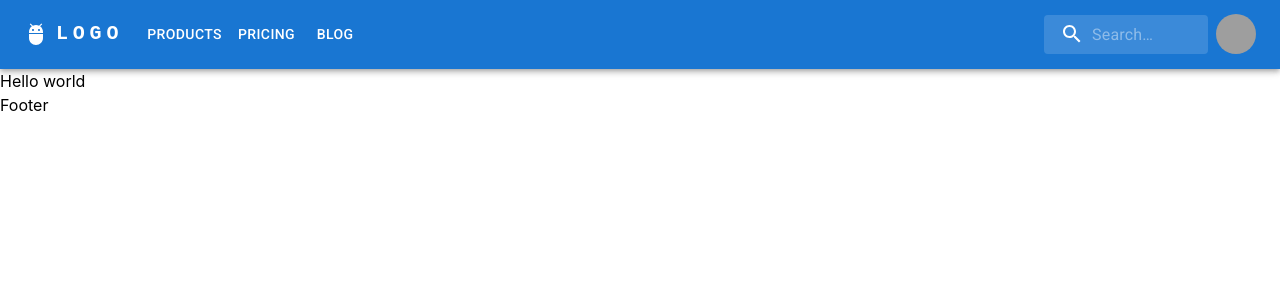
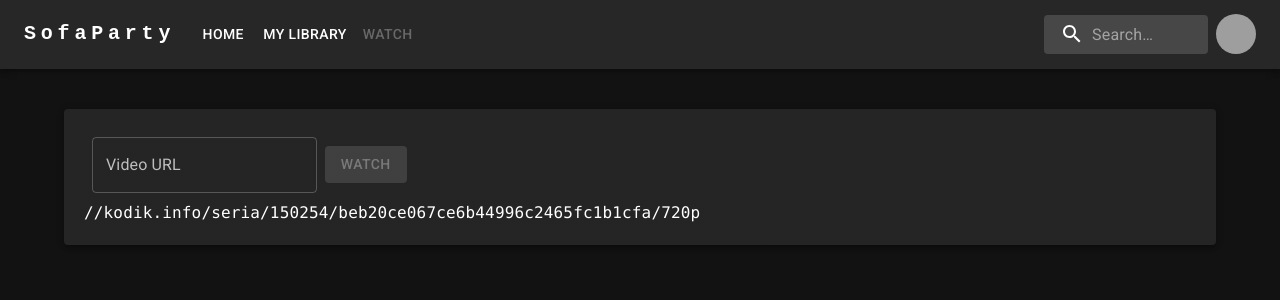
Before and after one commit to RayVector/sofaparty, a React (Create React App) app: page /watch in a window 1280 px wide. Shown: the top 300 px of the page. Built offline with nearby package versions, Linux system fonts and the light colour scheme; grey boxes are pictures that could not be loaded.

Commit message:
friends list added

```diff
--- a/src/App.tsx
+++ b/src/App.tsx
@@ -1,13 +1,22 @@
 import React from 'react';
+import { Route, Routes} from 'react-router-dom'
 import {TheHeader} from "./components/TheHeader";
-import {TheFooter} from "./components/TheFooter";
+import {Container} from "@mui/material";
+import {Home} from "./pages/Home";
+import {MyLibrary} from "./pages/MyLibrary";
+import {Watch} from "./pages/Watch";
 
 function App() {
   return (
     <>
       <TheHeader/>
-      <div>Hello world</div>
-      <TheFooter/>
+      <Container className={'py-5'}>
+        <Routes>
+          <Route path={'/'} element={<Home/>}/>
+          <Route path={'/my-library'} element={<MyLibrary/>}/>
+          <Route path={'/watch'} element={<Watch/>}/>
+        </Routes>
+      </Container>
     </>
   );
 }
--- /dev/null
+++ b/src/components/CinemaBar.tsx
@@ -0,0 +1,21 @@
+interface ICinemaBarProps {
+  src: string
+  width?: string
+  height?: string
+  isFullWidth?: boolean
+}
+
+export const CinemaBar = ({ src, width, height, isFullWidth = false}: ICinemaBarProps) => {
+  return(
+    <div>
+      <iframe
+        src={src}
+        width={isFullWidth ? '100%' : width || "607"}
+        height={height || "600"}
+        frameBorder="0"
+        allowFullScreen
+        allow="autoplay *; fullscreen *"
+      />
+    </div>
+  )
+}
--- a/src/components/TheFooter.tsx
+++ /dev/null
@@ -1,5 +0,0 @@
-export const TheFooter = () => {
-  return(
-    <div>Footer</div>
-  )
-}
--- /dev/null
+++ b/src/components/TheFriendsDrawer.tsx
@@ -0,0 +1,127 @@
+import React from "react";
+import Box from '@mui/material/Box';
+import Drawer from '@mui/material/Drawer';
+import Accordion from '@mui/material/Accordion';
+import AccordionDetails from '@mui/material/AccordionDetails';
+import AccordionSummary from '@mui/material/AccordionSummary';
+import Typography from '@mui/material/Typography';
+import ExpandMoreIcon from '@mui/icons-material/ExpandMore';
+import Avatar from "@mui/material/Avatar";
+import {List, ListItem, ListItemButton, ListItemIcon, ListItemText} from "@mui/material";
+import EmailIcon from '@mui/icons-material/Email';
+import SendIcon from '@mui/icons-material/Send';
+import DeleteIcon from '@mui/icons-material/Delete';
+
+interface IFriendsDrawerProps {
+  isDrawerShown: boolean
+  setDrawerShown: (status: boolean) => void
+}
+
+// for dev
+const friendsList = [
+  {
+    id: 1,
+    name: 'Mike',
+    avatar: '/mike'
+  },
+  {
+    id: 2,
+    name: 'Sam',
+    avatar: '/sam'
+  }
+]
+
+export const TheFriendsDrawer = ({isDrawerShown, setDrawerShown}: IFriendsDrawerProps) => {
+  const [expanded, setExpanded] = React.useState<number | false>(false);
+
+  const handleChange =
+    (panel: number) => (event: React.SyntheticEvent, isExpanded: boolean) => {
+      setExpanded(isExpanded ? panel : false);
+    };
+
+  const toggleDrawer = (status: boolean) =>
+    (event: React.KeyboardEvent | React.MouseEvent) => {
+      if (
+        event.type === 'keydown' &&
+        ((event as React.KeyboardEvent).key === 'Tab' ||
+          (event as React.KeyboardEvent).key === 'Shift')
+      ) {
+        return;
+      }
+      setDrawerShown(status);
+    };
+
+  const friendActionHandler = (action: string) => {
+    console.log('friendActionHandler:', action)
+  }
+
+
+  return (
+    <>
+      <Drawer
+        anchor={'right'}
+        open={isDrawerShown}
+        onClose={toggleDrawer(false)}
+      >
+        <Box
+          sx={{width: 250}}
+          role="presentation"
+          onKeyDown={toggleDrawer(false)}
+        >
+          <div>
+            {friendsList.map(friend =>
+              <Accordion expanded={expanded === friend.id} onChange={handleChange(friend.id)}>
+                <AccordionSummary
+                  expandIcon={<ExpandMoreIcon/>}
+                  aria-controls="panel1bh-content"
+                  id="panel1bh-header"
+                >
+                  <Typography sx={{width: '33%', flexShrink: 0}}>
+                    <Avatar/>
+                  </Typography>
+                  <Typography>
+                    {friend.name}
+                  </Typography>
+                </AccordionSummary>
+                <AccordionDetails sx={{ padding: '0px' }}>
+                  <List dense={true}>
+                    <ListItem dense={true} sx={{ padding: '0px' }}>
+                      <ListItemButton onClick={() => friendActionHandler('invite')}>
+                        <ListItemIcon>
+                          <SendIcon/>
+                        </ListItemIcon>
+                        <ListItemText>
+                          Invite
+                        </ListItemText>
+                      </ListItemButton>
+                    </ListItem>
+                    <ListItem dense={true} sx={{ padding: '0px' }}>
+                      <ListItemButton onClick={() => friendActionHandler('message')}>
+                        <ListItemIcon>
+                          <EmailIcon/>
+                        </ListItemIcon>
+                        <ListItemText>
+                          Message
+                        </ListItemText>
+                      </ListItemButton>
+                    </ListItem>
+                    <ListItem dense={true} sx={{ padding: '0px' }}>
+                      <ListItemButton onClick={() => friendActionHandler('remove')}>
+                        <ListItemIcon>
+                          <DeleteIcon/>
+                        </ListItemIcon>
+                        <ListItemText>
+                          Remove
+                        </ListItemText>
+                      </ListItemButton>
+                    </ListItem>
+                  </List>
+                </AccordionDetails>
+              </Accordion>)
+            }
+          </div>
+        </Box>
+      </Drawer>
+    </>
+  )
+}
--- a/src/components/TheHeader.tsx
+++ b/src/components/TheHeader.tsx
@@ -13,13 +13,14 @@ import Tooltip from '@mui/material/Tooltip';
 import MenuItem from '@mui/material/MenuItem';
 import AdbIcon from '@mui/icons-material/Adb';
 import SearchIcon from '@mui/icons-material/Search';
-import { styled, alpha } from '@mui/material/styles';
+import {styled, alpha} from '@mui/material/styles';
 import InputBase from '@mui/material/InputBase';
+import pages from '../configs/navigation';
+import settings from '../configs/profileNavigation';
+import {Link, useLocation} from "react-router-dom";
+import {TheFriendsDrawer} from "./TheFriendsDrawer";
 
-const pages = ['Products', 'Pricing', 'Blog'];
-const settings = ['Profile', 'Account', 'Dashboard', 'Logout'];
-
-const Search = styled('div')(({ theme }) => ({
+const Search = styled('div')(({theme}) => ({
   position: 'relative',
   borderRadius: theme.shape.borderRadius,
   backgroundColor: alpha(theme.palette.common.white, 0.15),
@@ -34,7 +35,7 @@ const Search = styled('div')(({ theme }) => ({
   },
 }));
 
-const SearchIconWrapper = styled('div')(({ theme }) => ({
+const SearchIconWrapper = styled('div')(({theme}) => ({
   padding: theme.spacing(0, 2),
   height: '100%',
   position: 'absolute',
@@ -44,7 +45,7 @@ const SearchIconWrapper = styled('div')(({ theme }) => ({
   justifyContent: 'center',
 }));
 
-const StyledInputBase = styled(InputBase)(({ theme }) => ({
+const StyledInputBase = styled(InputBase)(({theme}) => ({
   color: 'inherit',
   '& .MuiInputBase-input': {
     padding: theme.spacing(1, 1, 1, 0),
@@ -64,6 +65,9 @@ const StyledInputBase = styled(InputBase)(({ theme }) => ({
 export const TheHeader = () => {
   const [anchorElNav, setAnchorElNav] = useState<null | HTMLElement>(null);
   const [anchorElUser, setAnchorElUser] = useState<null | HTMLElement>(null);
+  const [isFriendsShown, setFriendsShown] = useState<boolean>(false)
+
+  const route = useLocation()
 
   const handleOpenNavMenu = (event: React.MouseEvent<HTMLElement>) => {
     setAnchorElNav(event.currentTarget);
@@ -80,11 +84,20 @@ export const TheHeader = () => {
     setAnchorElUser(null);
   };
 
-  return(
+  const handleChooseUserMenu = ({ value }: any) => {
+    switch (value) {
+      case 'friends':
+        setFriendsShown(true)
+      break;
+    }
+    handleCloseUserMenu()
+  }
+
+  return (
     <AppBar position="static">
+      <TheFriendsDrawer isDrawerShown={isFriendsShown} setDrawerShown={setFriendsShown}/>
       <Container maxWidth="xl">
-        <Toolbar disableGutters>
-          <AdbIcon sx={{ display: { xs: 'none', md: 'flex' }, mr: 1 }} />
+        <Toolbar disableGutters variant={'dense'}>
           <Typography
             variant="h6"
             noWrap
@@ -92,7 +105,7 @@ export const TheHeader = () => {
             href="/"
             sx={{
               mr: 2,
-              display: { xs: 'none', md: 'flex' },
+              display: {xs: 'none', md: 'flex'},
               fontFamily: 'monospace',
               fontWeight: 700,
               letterSpacing: '.3rem',
@@ -100,10 +113,10 @@ export const TheHeader = () => {
               textDecoration: 'none',
             }}
           >
-            LOGO
+            SofaParty
           </Typography>
 
-          <Box sx={{ flexGrow: 1, display: { xs: 'flex', md: 'none' } }}>
+          <Box sx={{flexGrow: 1, display: {xs: 'flex', md: 'none'}}}>
             <IconButton
               size="large"
               aria-label="account of current user"
@@ -112,7 +125,7 @@ export const TheHeader = () => {
               onClick={handleOpenNavMenu}
               color="inherit"
             >
-              <MenuIcon />
+              <MenuIcon/>
             </IconButton>
             <Menu
               id="menu-appbar"
@@ -129,17 +142,17 @@ export const TheHeader = () => {
               open={Boolean(anchorElNav)}
               onClose={handleCloseNavMenu}
               sx={{
-                display: { xs: 'block', md: 'none' },
+                display: {xs: 'block', md: 'none'},
               }}
             >
               {pages.map((page) => (
-                <MenuItem key={page} onClick={handleCloseNavMenu}>
-                  <Typography textAlign="center">{page}</Typography>
+                <MenuItem key={page.path} onClick={handleCloseNavMenu}>
+                  <Typography textAlign="center">{page.title}</Typography>
                 </MenuItem>
               ))}
             </Menu>
           </Box>
-          <AdbIcon sx={{ display: { xs: 'flex', md: 'none' }, mr: 1 }} />
+          <AdbIcon sx={{display: {xs: 'flex', md: 'none'}, mr: 1}}/>
           <Typography
             variant="h5"
             noWrap
@@ -147,7 +160,7 @@ export const TheHeader = () => {
             href=""
             sx={{
               mr: 2,
-              display: { xs: 'flex', md: 'none' },
+              display: {xs: 'flex', md: 'none'},
               flexGrow: 1,
               fontFamily: 'monospace',
               fontWeight: 700,
@@ -158,37 +171,39 @@ export const TheHeader = () => {
           >
             LOGO
           </Typography>
-          <Box sx={{ flexGrow: 1, display: { xs: 'none', md: 'flex' } }}>
+          <Box sx={{flexGrow: 1, display: {xs: 'none', md: 'flex'}}}>
             {pages.map((page) => (
-              <Button
-                key={page}
-                onClick={handleCloseNavMenu}
-                sx={{ my: 2, color: 'white', display: 'block' }}
-              >
-                {page}
-              </Button>
+              <Link to={page.path} key={page.path}>
+                <Button
+                  disabled={route.pathname === page.path}
+                  onClick={handleCloseNavMenu}
+                  sx={{my: 2, color: 'white', display: 'block'}}
+                >
+                  {page.title}
+                </Button>
+              </Link>
             ))}
           </Box>
-          <Box sx={{ flexGrow: 0, display: { xs: 'none', md: 'flex' } }} className={'mr-2'}>
+          <Box sx={{flexGrow: 0, display: {xs: 'none', md: 'flex'}}} className={'mr-2'}>
             <Search>
               <SearchIconWrapper>
-                <SearchIcon />
+                <SearchIcon/>
               </SearchIconWrapper>
               <StyledInputBase
                 placeholder="Search…"
-                inputProps={{ 'aria-label': 'search' }}
+                inputProps={{'aria-label': 'search'}}
               />
             </Search>
           </Box>
 
-          <Box sx={{ flexGrow: 0 }}>
+          <Box sx={{flexGrow: 0}}>
             <Tooltip title="Open settings">
-              <IconButton onClick={handleOpenUserMenu} sx={{ p: 0 }}>
-                <Avatar alt="Remy Sharp" src="/static/images/avatar/2.jpg" />
+              <IconButton onClick={handleOpenUserMenu} sx={{p: 0}}>
+                <Avatar alt="Remy Sharp" src="/static/images/avatar/2.jpg"/>
               </IconButton>
             </Tooltip>
             <Menu
-              sx={{ mt: '45px' }}
+              sx={{mt: '45px'}}
               id="menu-appbar"
               anchorEl={anchorElUser}
               anchorOrigin={{
@@ -203,9 +218,9 @@ export const TheHeader = () => {
               open={Boolean(anchorElUser)}
               onClose={handleCloseUserMenu}
             >
-              {settings.map((setting) => (
-                <MenuItem key={setting} onClick={handleCloseUserMenu}>
-                  <Typography textAlign="center">{setting}</Typography>
+              {settings.map((setting, settingIndex) => (
+                <MenuItem key={settingIndex} onClick={() => handleChooseUserMenu(setting)}>
+                  <Typography textAlign="center">{setting.title}</Typography>
                 </MenuItem>
               ))}
             </Menu>
--- /dev/null
+++ b/src/components/TheModalBroker.tsx
@@ -0,0 +1,12 @@
+interface IModalBrokerProps {
+  title: string
+  onBgClose: () => void
+}
+
+export const TheModalBroker = ({ title, onBgClose}: IModalBrokerProps) => {
+  return(
+    <div>
+      TheModalBroker
+    </div>
+  )
+}
--- /dev/null
+++ b/src/components/forms/WatchForm.tsx
@@ -0,0 +1,46 @@
+import Box from '@mui/material/Box';
+import TextField from '@mui/material/TextField';
+import {useState} from "react";
+import {Button} from "@mui/material";
+
+interface IFormProps {
+  onSubmitForm: (formData: string) => void
+}
+
+export const WatchForm = ({ onSubmitForm }: IFormProps) => {
+  const [watchCode, setWatchCode] = useState('')
+
+  const onSubmitHandler = () => {
+    onSubmitForm(watchCode)
+  }
+
+  return(
+    <>
+      <Box
+        component="form"
+        sx={{'& .MuiTextField-root': { m: 1, width: '25ch' },}}
+        noValidate
+        autoComplete="off"
+        className={'flex items-center'}
+      >
+        <TextField
+          id="outlined-multiline-static"
+          label="Video URL"
+          value={watchCode}
+          onChange={e => setWatchCode(e.target.value)}
+        />
+        <Button
+          disabled={!watchCode}
+          variant="contained"
+          onClick={onSubmitHandler}
+        >
+          Watch
+        </Button>
+      </Box>
+      <code>
+        {/*for dev*/}
+        //kodik.info/seria/150254/beb20ce067ce6b44996c2465fc1b1cfa/720p
+      </code>
+    </>
+  )
+}
--- /dev/null
+++ b/src/configs/navigation.ts
@@ -0,0 +1,16 @@
+class Navigation {
+  title = ''
+  path = ''
+
+  constructor(title: string, path: string) {
+    this.title = title
+    this.path = path
+  }
+}
+
+
+export default [
+  new Navigation('Home', '/'),
+  new Navigation('My library', '/my-library'),
+  new Navigation('Watch', '/watch')
+]
--- /dev/null
+++ b/src/configs/profileNavigation.ts
@@ -0,0 +1,17 @@
+class ProfileNavigation {
+  title = ''
+  value = ''
+  path = ''
+
+  constructor(title: string, value: string, path: string) {
+    this.title = title
+    this.value = value
+    this.path = path
+  }
+}
+
+export default [
+  new ProfileNavigation('Profile', 'profile', '/profile'),
+  new ProfileNavigation('Friends', 'friends', ''),
+  new ProfileNavigation('Logout', 'logout', '')
+]
--- a/src/index.tsx
+++ b/src/index.tsx
@@ -3,12 +3,24 @@ import ReactDOM from 'react-dom/client';
 import './index.css';
 import App from './App';
 import {BrowserRouter} from "react-router-dom";
+import {createTheme, ThemeProvider} from '@mui/material/styles';
+import CssBaseline from '@mui/material/CssBaseline';
+
+const theme = createTheme({
+  palette: {
+    mode: 'dark'
+  }
+});
 
 const root = ReactDOM.createRoot(
   document.getElementById('root') as HTMLElement
 );
+
 root.render(
   <BrowserRouter>
-    <App/>
+    <ThemeProvider theme={theme}>
+      <CssBaseline/>
+      <App/>
+    </ThemeProvider>
   </BrowserRouter>
 );
--- /dev/null
+++ b/src/pages/MyLibrary.tsx
@@ -0,0 +1,5 @@
+export const MyLibrary = () => {
+  return(
+    <div>MyLibrary</div>
+  )
+}
--- /dev/null
+++ b/src/pages/Watch.tsx
@@ -0,0 +1,28 @@
+import {WatchForm} from "../components/forms/WatchForm";
+import {Paper} from "@mui/material";
+import {useState} from "react";
+import {CinemaBar} from "../components/CinemaBar";
+
+export const Watch = () => {
+  const [watchSource, setWatchSource] = useState<string>('');
+
+  const submitFormHandler = (formData: string) => {
+    setWatchSource(formData)
+  }
+
+  return (
+    <div>
+      <Paper elevation={3} className={'my-5 py-5 px-5'}>
+        <WatchForm onSubmitForm={submitFormHandler}/>
+      </Paper>
+      {watchSource &&
+        <Paper elevation={3} className={'py-5 px-5'}>
+          <CinemaBar
+            src={watchSource}
+            isFullWidth={true}
+          />
+        </Paper>
+      }
+    </div>
+  )
+}
```
